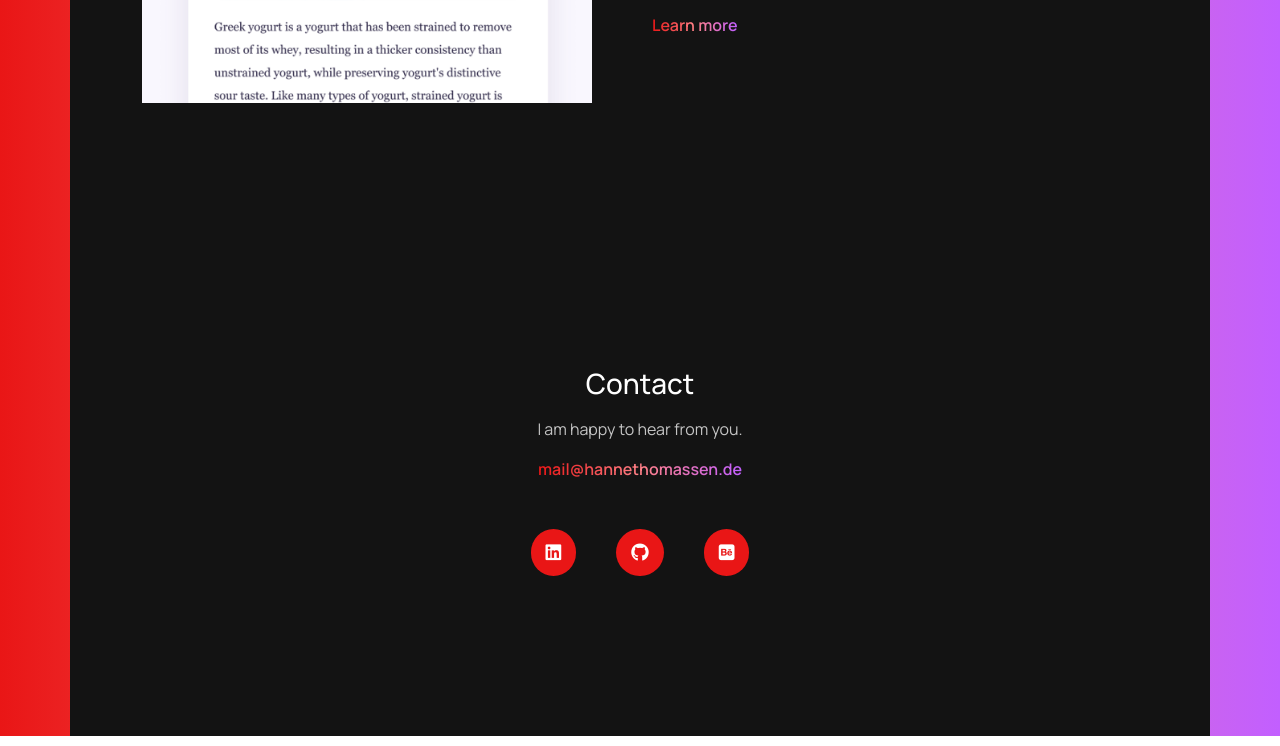
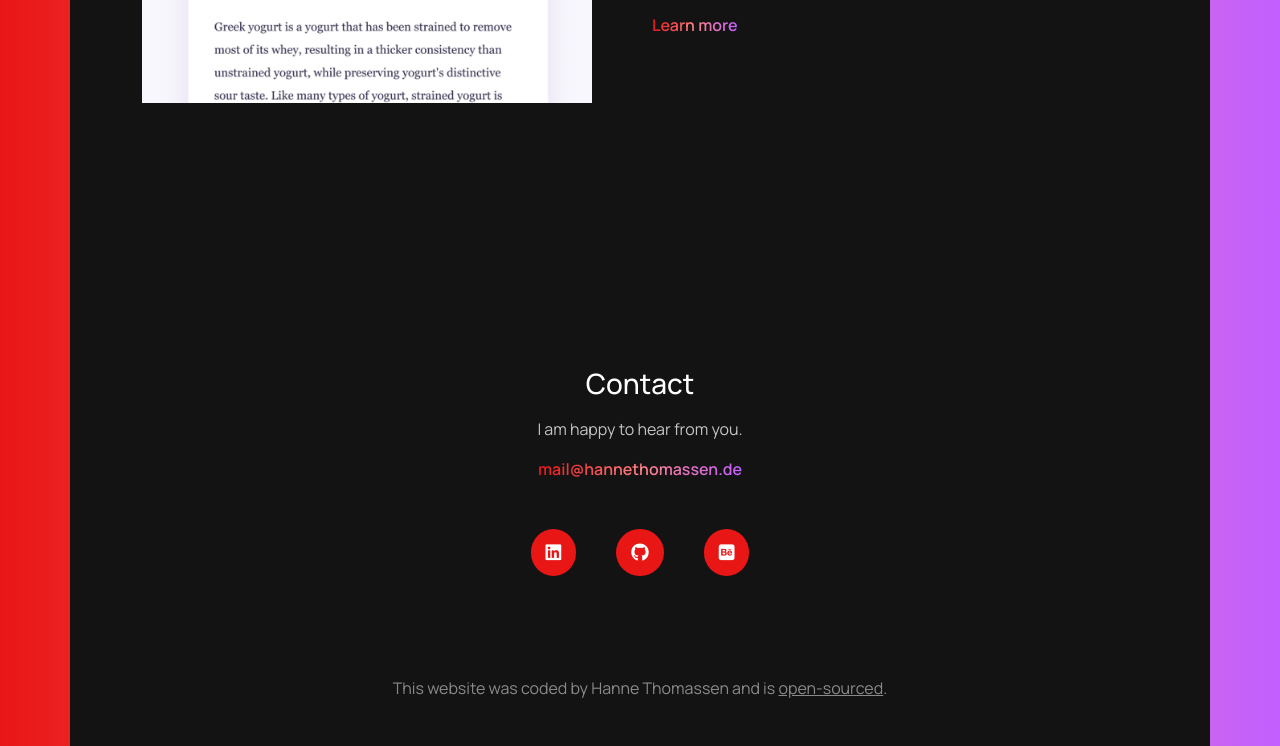
Before and after one commit to hkthomassen/portfolio-project, a plain HTML site: page index.html in a window 1280 px wide. Shown: the part 2326-3072 px from the top of the page. Drawn offline with nearby package versions, Linux system fonts and the light colour scheme.

Commit message:
Added link to Github repository

```diff
--- a/index.html
+++ b/index.html
@@ -123,6 +123,17 @@
             ><i class="fa-brands fa-square-behance"></i
           ></a>
         </div>
+
+        <p class="github-link">
+          This website was coded by Hanne Thomassen and is
+          <a
+            href="https://github.com/hkthomassen/portfolio-project"
+            target="_blank"
+            rel="noreferrer"
+            title="GitHub Repository"
+            >open-sourced</a
+          >.
+        </p>
       </footer>
     </div>
     <script
--- a/src/style.css
+++ b/src/style.css
@@ -100,7 +100,7 @@ h2 {
 }
 
 footer {
-  padding: 160px 0;
+  padding: 160px 0 30px;
 }
 
 footer .social-links a {
@@ -117,6 +117,16 @@ footer .social-links a {
 footer .social-links a:hover {
   background-color: var(--light-color);
   color: var(--primary-color);
+}
+
+footer .github-link {
+  text-align: center;
+  margin-top: 100px;
+  opacity: 50%;
+}
+
+footer .github-link a {
+  color: var(--light-color);
 }
 
 @media (max-width: 960px) {
```
Also changed, not shown: about.html (added), work.html (added).
